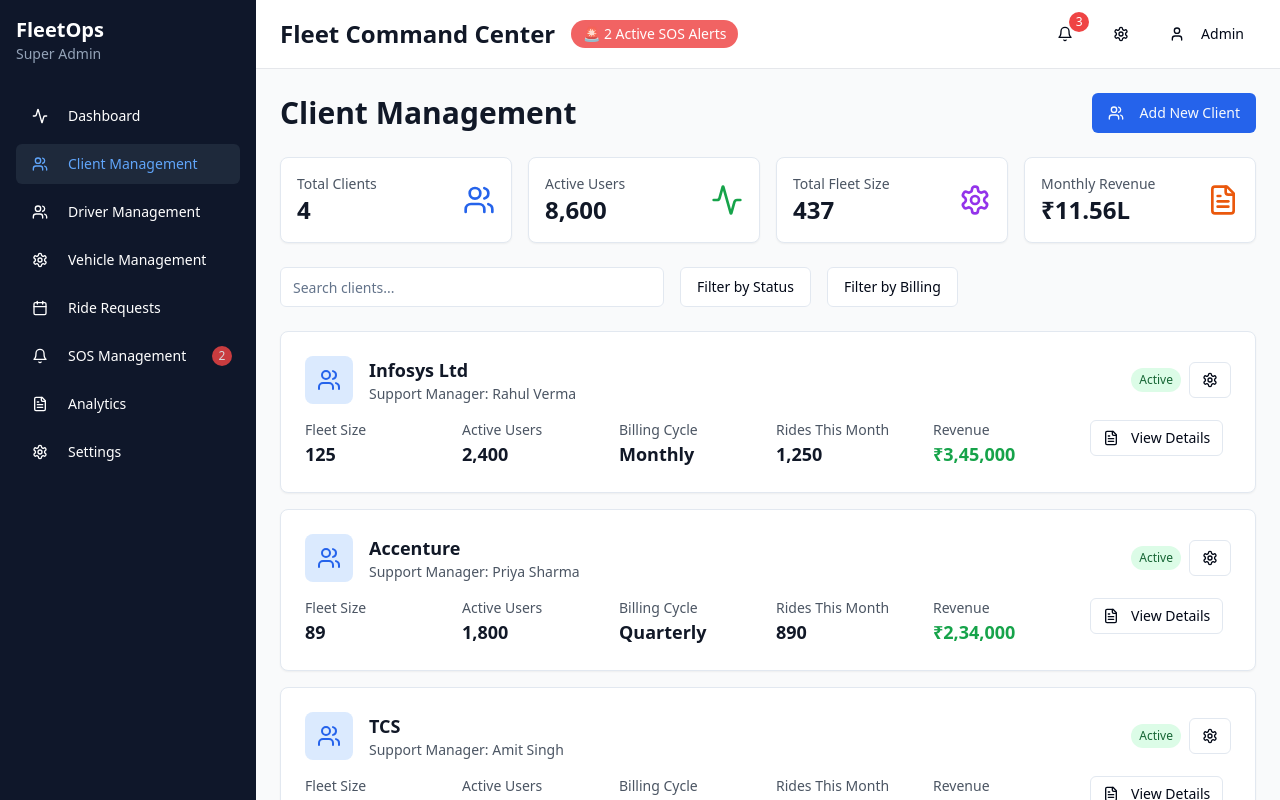
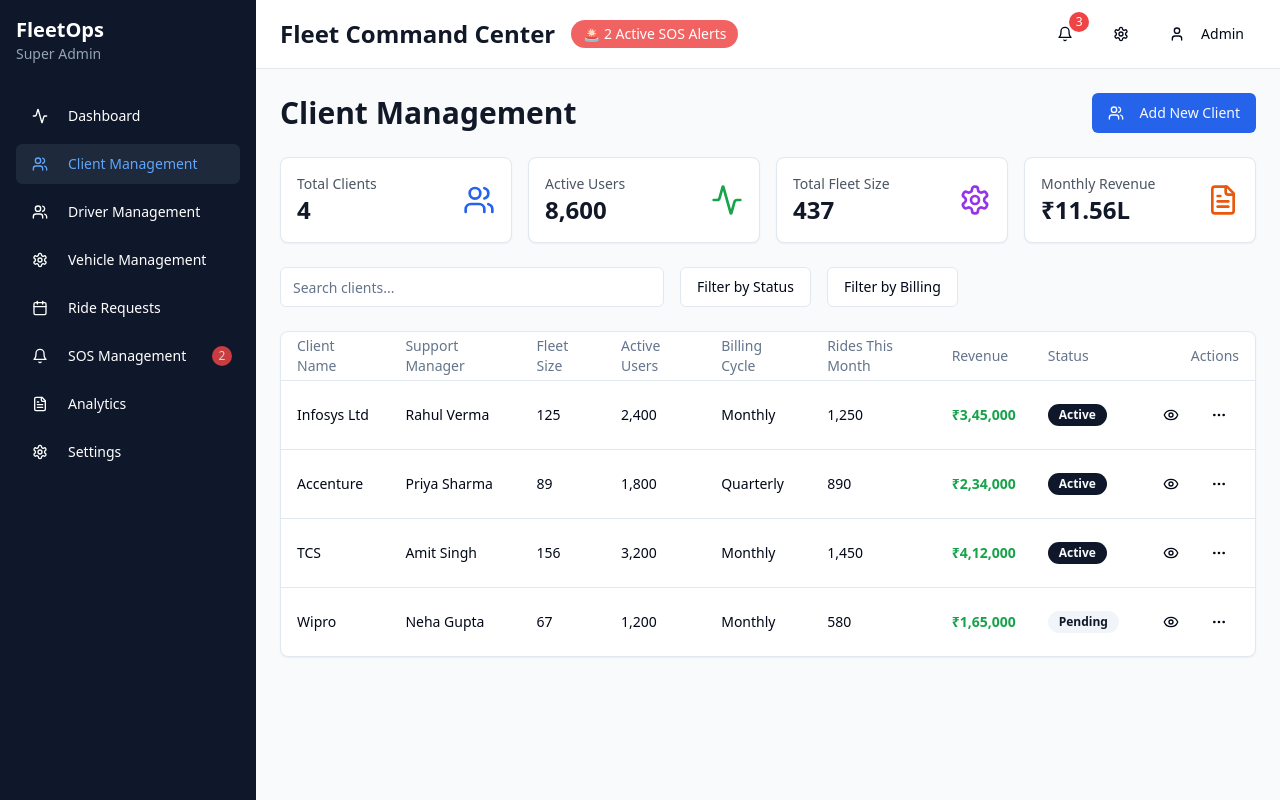
Before and after one commit to jatingupta15/fleet-command-center-ai, a React (Vite) app: page / in a window 1280 px wide. Both pictures are taken after a click on the button "Client Management". Built offline with nearby package versions, Linux system fonts and the light colour scheme.

Commit message:
feat: Implement tabular format for client management
Refactor the client management page to use a table layout. Add view and action buttons (edit, deactivate). Implement a confirmation dialog with a reason input for deactivation.

```diff
--- a/src/components/ClientManagement.tsx
+++ b/src/components/ClientManagement.tsx
@@ -3,17 +3,27 @@ import React, { useState } from 'react';
 import { Card, CardContent, CardHeader, CardTitle } from '@/components/ui/card';
 import { Button } from '@/components/ui/button';
 import { Input } from '@/components/ui/input';
+import { Table, TableBody, TableCell, TableHead, TableHeader, TableRow } from '@/components/ui/table';
+import { Dialog, DialogContent, DialogHeader, DialogTitle, DialogTrigger } from '@/components/ui/dialog';
+import { DropdownMenu, DropdownMenuContent, DropdownMenuItem, DropdownMenuTrigger } from '@/components/ui/dropdown-menu';
+import { AlertDialog, AlertDialogAction, AlertDialogCancel, AlertDialogContent, AlertDialogDescription, AlertDialogFooter, AlertDialogHeader, AlertDialogTitle, AlertDialogTrigger } from '@/components/ui/alert-dialog';
+import { Textarea } from '@/components/ui/textarea';
+import { Badge } from '@/components/ui/badge';
 import {
   Users,
   Settings,
   Activity,
-  Clock,
   FileText,
-  CheckCircle
+  Eye,
+  MoreHorizontal,
+  Edit,
+  UserX
 } from 'lucide-react';
 
 export const ClientManagement = () => {
   const [searchTerm, setSearchTerm] = useState('');
+  const [selectedClient, setSelectedClient] = useState<any>(null);
+  const [deactivateReason, setDeactivateReason] = useState('');
 
   const clients = [
     {
@@ -65,6 +75,11 @@ export const ClientManagement = () => {
   const filteredClients = clients.filter(client =>
     client.name.toLowerCase().includes(searchTerm.toLowerCase())
   );
+
+  const handleDeactivate = (client: any) => {
+    console.log(`Deactivating client ${client.name} with reason: ${deactivateReason}`);
+    setDeactivateReason('');
+  };
 
   return (
     <div className="space-y-6">
@@ -139,67 +154,144 @@ export const ClientManagement = () => {
         <Button variant="outline">Filter by Billing</Button>
       </div>
 
-      {/* Client List */}
-      <div className="grid grid-cols-1 gap-4">
+      {/* Client Table */}
+      <Card>
+        <CardContent className="p-0">
+          <Table>
+            <TableHeader>
+              <TableRow>
+                <TableHead>Client Name</TableHead>
+                <TableHead>Support Manager</TableHead>
+                <TableHead>Fleet Size</TableHead>
+                <TableHead>Active Users</TableHead>
+                <TableHead>Billing Cycle</TableHead>
+                <TableHead>Rides This Month</TableHead>
+                <TableHead>Revenue</TableHead>
+                <TableHead>Status</TableHead>
+                <TableHead className="text-right">Actions</TableHead>
+              </TableRow>
+            </TableHeader>
+            <TableBody>
               {filteredClients.map((client) => (
-          <Card key={client.id} className="hover:shadow-md transition-shadow">
-            <CardContent className="p-6">
-              <div className="flex items-center justify-between">
-                <div className="flex items-center space-x-4">
-                  <div className="w-12 h-12 bg-blue-100 rounded-lg flex items-center justify-center">
-                    <Users className="h-6 w-6 text-blue-600" />
+                <TableRow key={client.id}>
+                  <TableCell className="font-medium">{client.name}</TableCell>
+                  <TableCell>{client.supportManager}</TableCell>
+                  <TableCell>{client.fleetSize}</TableCell>
+                  <TableCell>{client.activeUsers.toLocaleString()}</TableCell>
+                  <TableCell>{client.billingCycle}</TableCell>
+                  <TableCell>{client.ridesThisMonth.toLocaleString()}</TableCell>
+                  <TableCell className="text-green-600 font-semibold">{client.revenue}</TableCell>
+                  <TableCell>
+                    <Badge variant={client.status === 'Active' ? 'default' : 'secondary'}>
+                      {client.status}
+                    </Badge>
+                  </TableCell>
+                  <TableCell className="text-right">
+                    <div className="flex items-center justify-end space-x-2">
+                      <Dialog>
+                        <DialogTrigger asChild>
+                          <Button variant="ghost" size="sm" onClick={() => setSelectedClient(client)}>
+                            <Eye className="h-4 w-4" />
+                          </Button>
+                        </DialogTrigger>
+                        <DialogContent className="max-w-2xl">
+                          <DialogHeader>
+                            <DialogTitle>Client Details - {selectedClient?.name}</DialogTitle>
+                          </DialogHeader>
+                          {selectedClient && (
+                            <div className="grid grid-cols-2 gap-4 py-4">
+                              <div>
+                                <p className="text-sm font-medium text-gray-600">Client Name</p>
+                                <p className="text-lg">{selectedClient.name}</p>
                               </div>
                               <div>
-                    <h3 className="text-lg font-semibold text-gray-900">{client.name}</h3>
-                    <p className="text-sm text-gray-600">Support Manager: {client.supportManager}</p>
+                                <p className="text-sm font-medium text-gray-600">Support Manager</p>
+                                <p className="text-lg">{selectedClient.supportManager}</p>
                               </div>
-                </div>
-                <div className="flex items-center space-x-2">
-                  <span className={`px-2 py-1 rounded-full text-xs font-medium ${
-                    client.status === 'Active'
-                      ? 'bg-green-100 text-green-800'
-                      : 'bg-yellow-100 text-yellow-800'
-                  }`}>
-                    {client.status}
-                  </span>
-                  <Button variant="outline" size="sm">
-                    <Settings className="h-4 w-4" />
-                  </Button>
-                </div>
-              </div>
-
-              <div className="mt-4 grid grid-cols-2 md:grid-cols-6 gap-4">
                               <div>
                                 <p className="text-sm font-medium text-gray-600">Fleet Size</p>
-                  <p className="text-lg font-semibold text-gray-900">{client.fleetSize}</p>
+                                <p className="text-lg">{selectedClient.fleetSize}</p>
                               </div>
                               <div>
                                 <p className="text-sm font-medium text-gray-600">Active Users</p>
-                  <p className="text-lg font-semibold text-gray-900">{client.activeUsers.toLocaleString()}</p>
+                                <p className="text-lg">{selectedClient.activeUsers.toLocaleString()}</p>
                               </div>
                               <div>
                                 <p className="text-sm font-medium text-gray-600">Billing Cycle</p>
-                  <p className="text-lg font-semibold text-gray-900">{client.billingCycle}</p>
+                                <p className="text-lg">{selectedClient.billingCycle}</p>
+                              </div>
+                              <div>
+                                <p className="text-sm font-medium text-gray-600">Status</p>
+                                <Badge variant={selectedClient.status === 'Active' ? 'default' : 'secondary'}>
+                                  {selectedClient.status}
+                                </Badge>
                               </div>
                               <div>
                                 <p className="text-sm font-medium text-gray-600">Rides This Month</p>
-                  <p className="text-lg font-semibold text-gray-900">{client.ridesThisMonth.toLocaleString()}</p>
+                                <p className="text-lg">{selectedClient.ridesThisMonth.toLocaleString()}</p>
                               </div>
                               <div>
-                  <p className="text-sm font-medium text-gray-600">Revenue</p>
-                  <p className="text-lg font-semibold text-green-600">{client.revenue}</p>
-                </div>
-                <div className="flex space-x-2">
-                  <Button variant="outline" size="sm">
-                    <FileText className="mr-1 h-4 w-4" />
-                    View Details
-                  </Button>
+                                <p className="text-sm font-medium text-gray-600">Monthly Revenue</p>
+                                <p className="text-lg text-green-600 font-semibold">{selectedClient.revenue}</p>
                               </div>
                             </div>
+                          )}
+                        </DialogContent>
+                      </Dialog>
+
+                      <DropdownMenu>
+                        <DropdownMenuTrigger asChild>
+                          <Button variant="ghost" size="sm">
+                            <MoreHorizontal className="h-4 w-4" />
+                          </Button>
+                        </DropdownMenuTrigger>
+                        <DropdownMenuContent align="end">
+                          <DropdownMenuItem>
+                            <Edit className="mr-2 h-4 w-4" />
+                            Edit
+                          </DropdownMenuItem>
+                          <AlertDialog>
+                            <AlertDialogTrigger asChild>
+                              <DropdownMenuItem onSelect={(e) => e.preventDefault()}>
+                                <UserX className="mr-2 h-4 w-4" />
+                                Deactivate
+                              </DropdownMenuItem>
+                            </AlertDialogTrigger>
+                            <AlertDialogContent>
+                              <AlertDialogHeader>
+                                <AlertDialogTitle>Deactivate Client</AlertDialogTitle>
+                                <AlertDialogDescription>
+                                  Are you sure you want to deactivate {client.name}? Please provide a reason for deactivation.
+                                </AlertDialogDescription>
+                              </AlertDialogHeader>
+                              <Textarea
+                                placeholder="Reason for deactivation..."
+                                value={deactivateReason}
+                                onChange={(e) => setDeactivateReason(e.target.value)}
+                                className="min-h-[100px]"
+                              />
+                              <AlertDialogFooter>
+                                <AlertDialogCancel onClick={() => setDeactivateReason('')}>Cancel</AlertDialogCancel>
+                                <AlertDialogAction
+                                  onClick={() => handleDeactivate(client)}
+                                  disabled={!deactivateReason.trim()}
+                                  className="bg-red-600 hover:bg-red-700"
+                                >
+                                  Deactivate
+                                </AlertDialogAction>
+                              </AlertDialogFooter>
+                            </AlertDialogContent>
+                          </AlertDialog>
+                        </DropdownMenuContent>
+                      </DropdownMenu>
+                    </div>
+                  </TableCell>
+                </TableRow>
+              ))}
+            </TableBody>
+          </Table>
         </CardContent>
       </Card>
-        ))}
-      </div>
     </div>
   );
 };
```
Lines whose indentation alone changed are shown as unchanged.
